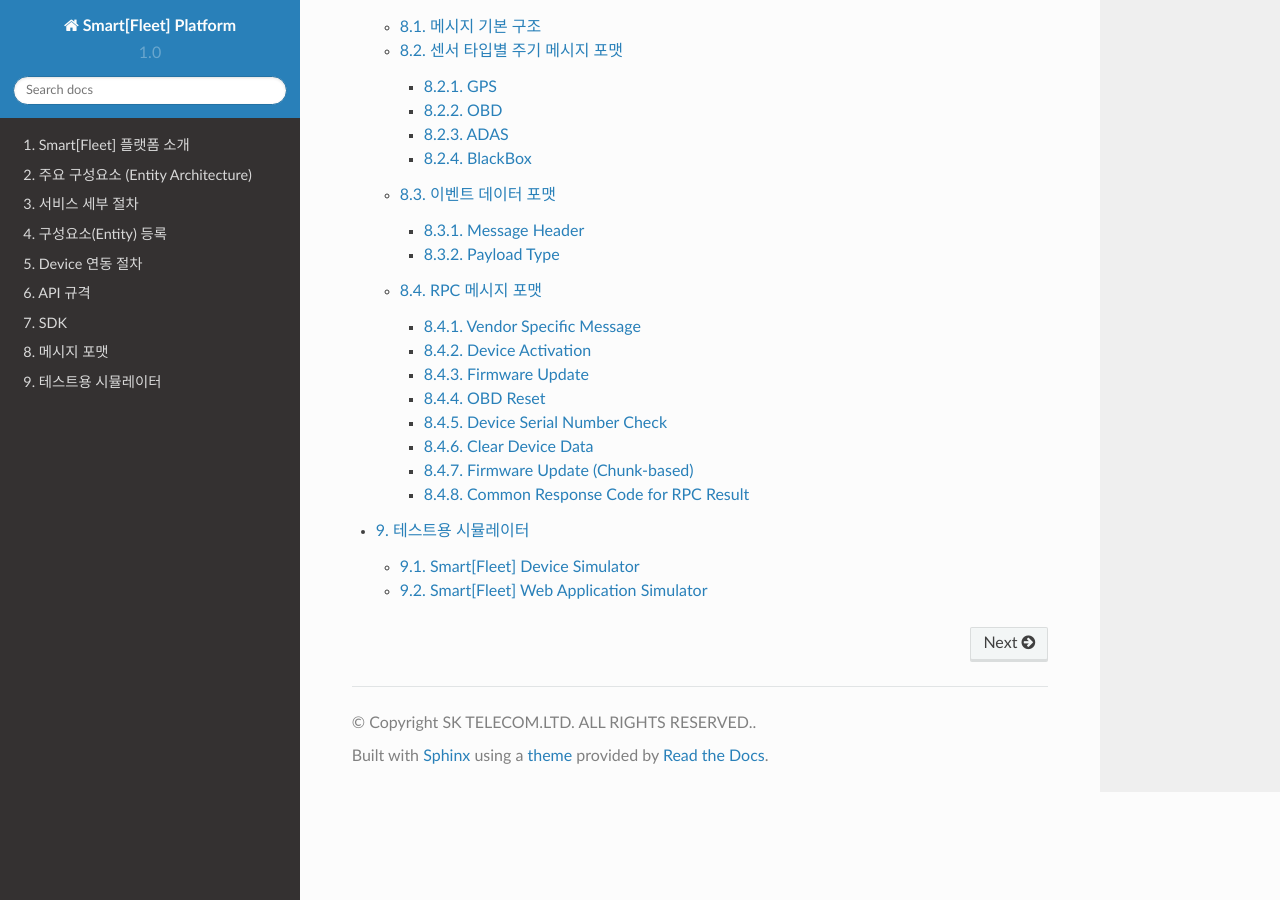
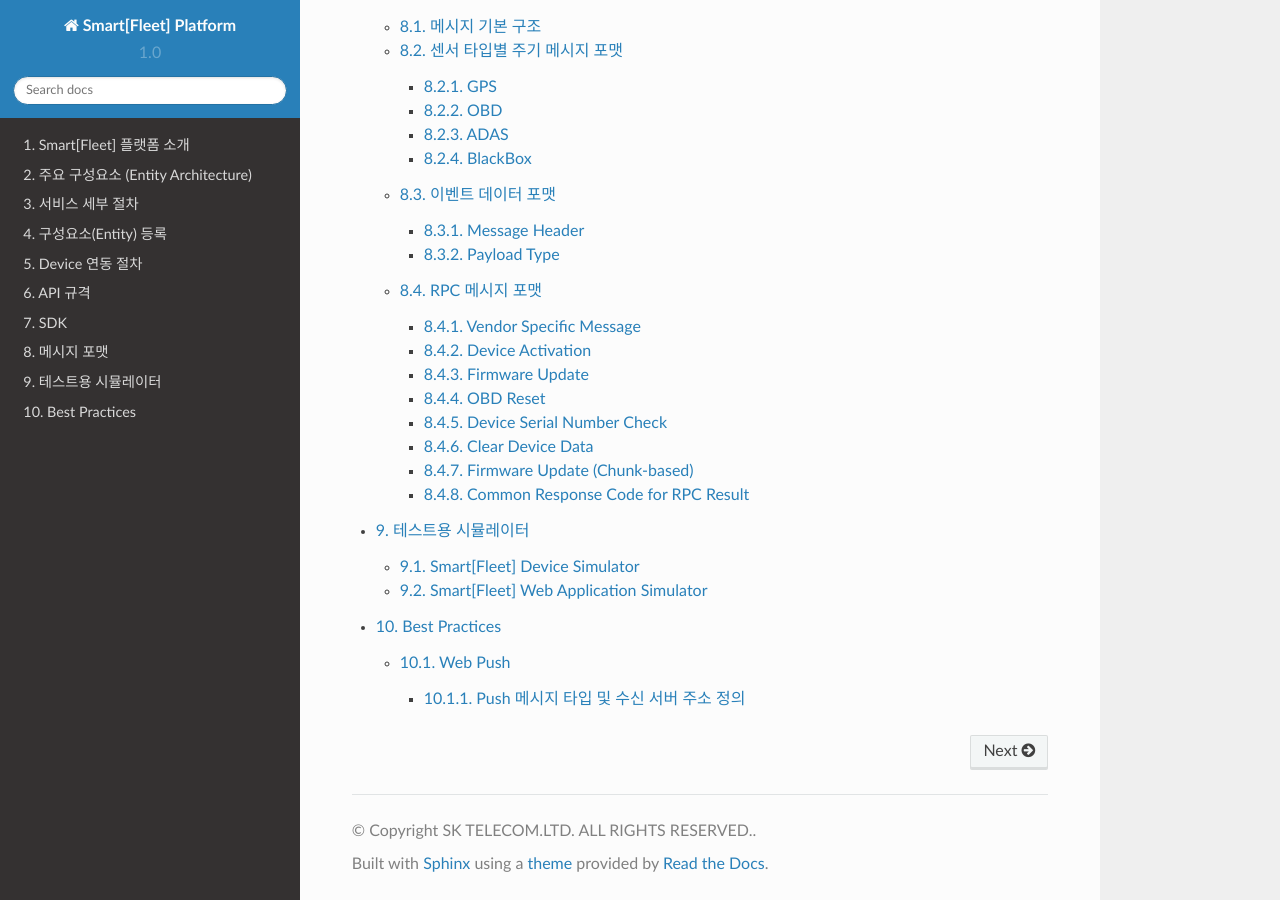
Before and after one commit to skt-smartfleet/web_document, a Sphinx documentation site: the page built from source/index.rst, in a window 1280 px wide and 900 px high, scrolled down 2512 px. Built offline with Sphinx 7.4.7 and the Read the Docs theme 2.0.0, drawn with Linux system fonts in a browser that asks for light colours; some of the changed lines change nothing that is shown.

Commit message:
add push profile configuration

```diff
--- /dev/null
+++ b/source/bestpractice.rst
@@ -0,0 +1,51 @@
+.. |br| raw:: html
+
+   <br />
+
+Best Practices
+=======================================
+
+Smart[Fleet] 플랫폼을 기반으로 Connected Car 솔루션 개발 시 필요한 주요한 Tip을 제공합니다.
+
+|br|
+
+Web Push
+-----------------------
+
+Smart[Fleet] 플랫폼은 차량 디바이스로 부터 전달 받은 데이터 및 제어 정보를 실시간으로 Push 받을 수 있습니다.
+Push 메시지를 수신하기 위해서는 아래 2가지 준비가 필요합니다.
+
+1. Push 메시지를 수신하기 위한 서버 정보 멏 수신하고자 하는 메시지 타입 정의
+2. Push 메시지 수신을 위한 서버 기동
+
+
+Push 메시지 타입 및 수신 서버 주소 정의
+~~~~~~~~~~~~~~~~~~~~~~~~~~~~~~~~~~~~~~~
+
+수신받고자 하는 Push 메시지 타입이나 수신 서버는 Smart[Fleet] 내 서비스 정보를
+저장하는 ``Company`` 엔티티에 명시합니다.
+`Company Entity <http://smart-fleet-docs.readthedocs.io/ko/latest/entity/#company-registration-api>`__
+API를 통해 아래 2가지 Key 정보를 상황에 맞추어 수정하면 됩니다.
+
++----------------+---------------------------------------+
+| key            | Description                           |
++----------------+---------------------------------------+
+| notifyHost     | Push 메시지 수신 서버 경로 정보       |
++----------------+---------------------------------------+
+| notifyMsgType  | 수신하고자 하는 Push 메시지 타입 정보 |
+|                | |br| ty 번호를 Comma로 구분하여 명세  |
+|                | |br| - ** 특수 ty **                  |
+|                | |br| 300 : All RPC Messages           |
+|                | |br| 400 : All Rule Alarm Messages    |
++----------------+---------------------------------------+
+
+예를 들어, HTTP 서버 주소가 http://192.168.0.100:9090/noti 이고
+수신하고자 하는 메시지의 ty 값이 7, 8, 101, 102 이고,
+추가로 RPC 제어 결과를 Push 받고자 하면 PUT Method를 통해 기존에 저장된 Company Entity를 수정한다.
+
+.. code-block:: json
+
+    {
+        "notifyHost":"http://192.168.0.100:9090/noti",
+        "notifyMsgType": "7, 8, 101, 102, 300"
+    }
--- a/source/index.rst
+++ b/source/index.rst
@@ -35,3 +35,4 @@
    sdk
    message
    simulator
+   bestpractice
```
